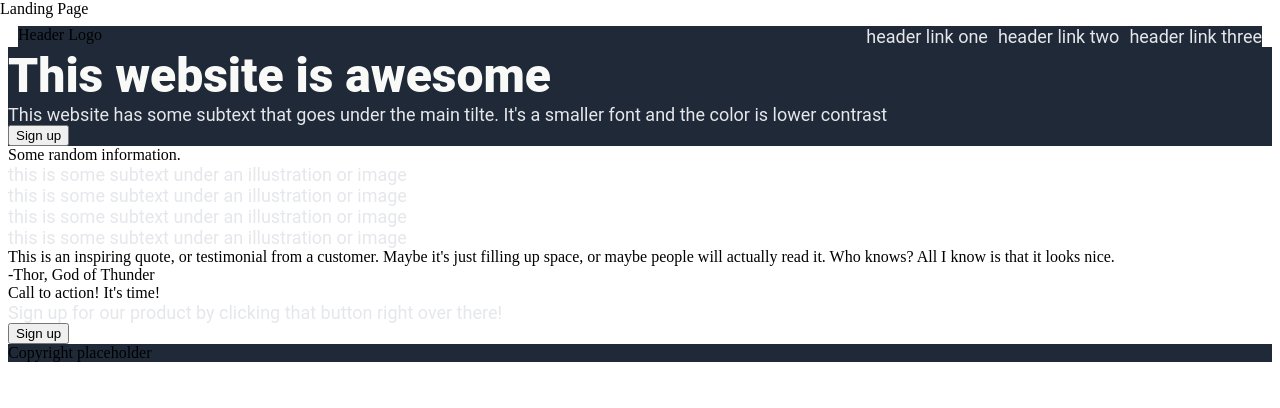
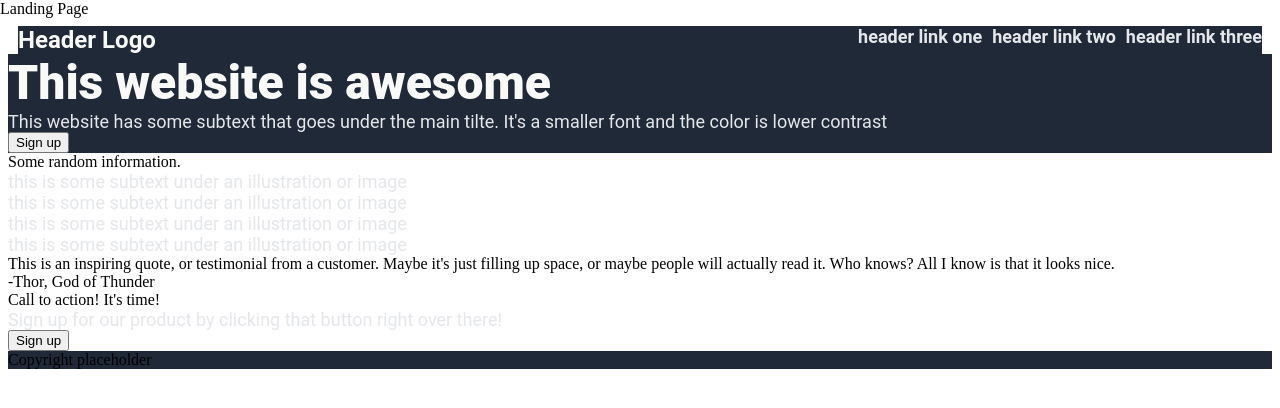
Before and after one commit to singularbluebird/Landing-Page-Foundations-TOP, a plain HTML site: page index.html in a window 1280 px wide. Drawn offline with Linux system fonts and the light colour scheme.

Commit message:
Adds font to Header Logo

```diff
--- a/style.css
+++ b/style.css
@@ -8,6 +8,10 @@
     justify-content: space-between;
     margin-inline: 10px;
     background-color: #1f2937;
+    font-family: 'Roboto', sans-serif;
+    font-size: 24px;
+    color: #f9faf8;
+    font-weight: bold;
 }
 
 .links {
```
